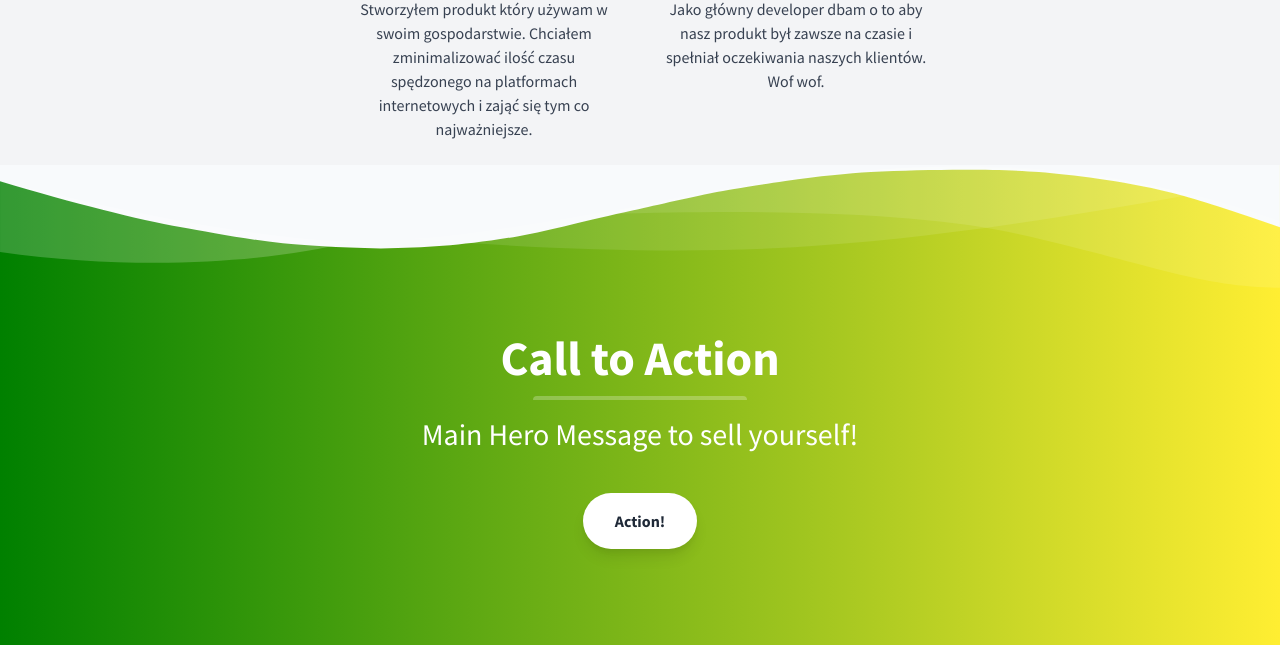
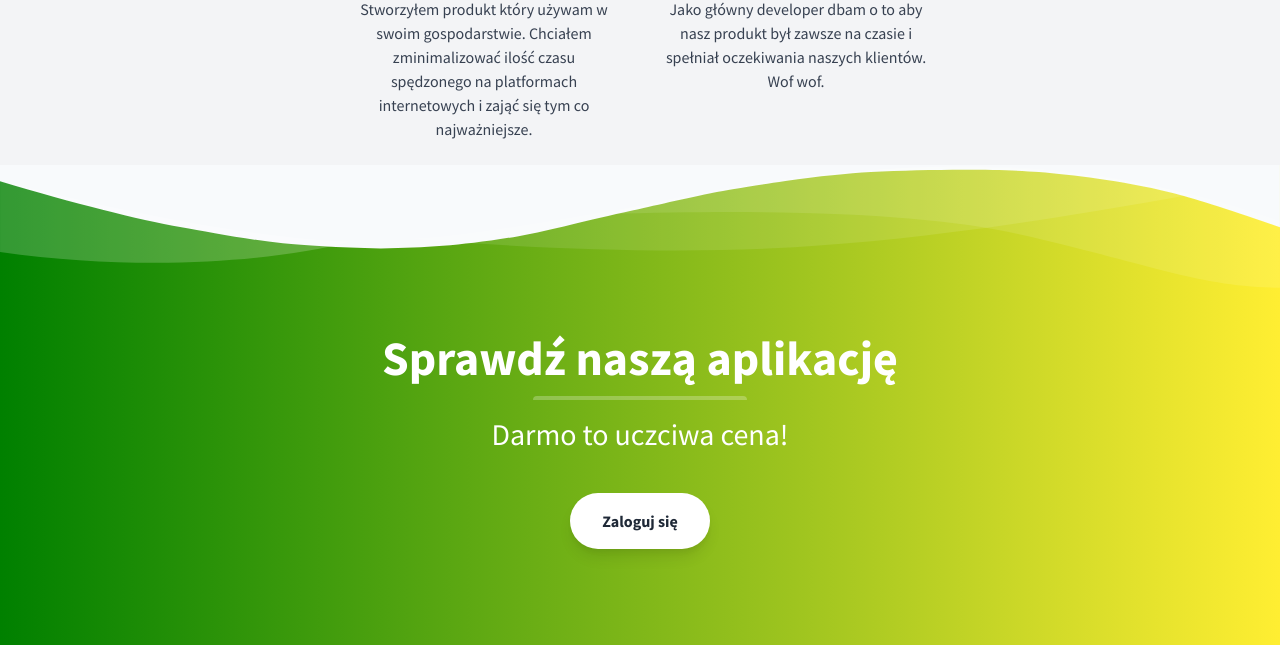
Before and after one commit to ePole-farm/epole-farm.github.io, a plain HTML site: page index.html in a window 1280 px wide. Shown: the part 3229-3883 px from the top of the page. Drawn offline with nearby package versions, Linux system fonts and the light colour scheme.

Commit message:
login button

```diff
--- a/index.html
+++ b/index.html
@@ -927,21 +927,21 @@
       <h2
         class="my-2 w-full text-center text-5xl font-bold leading-tight text-white"
       >
-        Call to Action
+        Sprawdź naszą aplikację
       </h2>
       <div class="mb-4 w-full">
         <div
           class="mx-auto my-0 h-1 w-1/6 rounded-t bg-white py-0 opacity-25"
         ></div>
       </div>
-      <h3 class="my-4 text-3xl leading-tight">
-        Main Hero Message to sell yourself!
-      </h3>
-      <button
-        class="focus:shadow-outline mx-auto my-6 transform rounded-full bg-white px-8 py-4 font-bold text-gray-800 shadow-lg transition duration-300 ease-in-out hover:scale-105 hover:underline focus:outline-none lg:mx-0"
-      >
-        Action!
-      </button>
+      <h3 class="my-4 text-3xl leading-tight">Darmo to uczciwa cena!</h3>
+      <a href="https://app.epole.farm/login">
+        <button
+          class="focus:shadow-outline mx-auto my-6 transform rounded-full bg-white px-8 py-4 font-bold text-gray-800 shadow-lg transition duration-300 ease-in-out hover:scale-105 hover:underline focus:outline-none lg:mx-0"
+        >
+          Zaloguj się
+        </button>
+      </a>
     </section>
     <!--Footer-->
     <footer class="bg-white">
```
